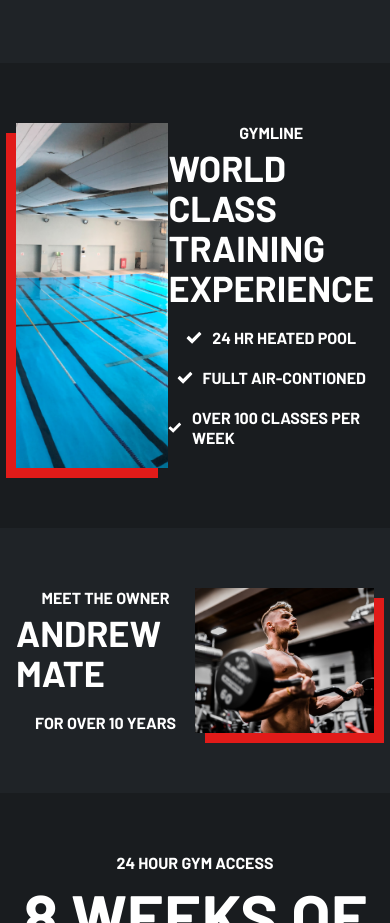
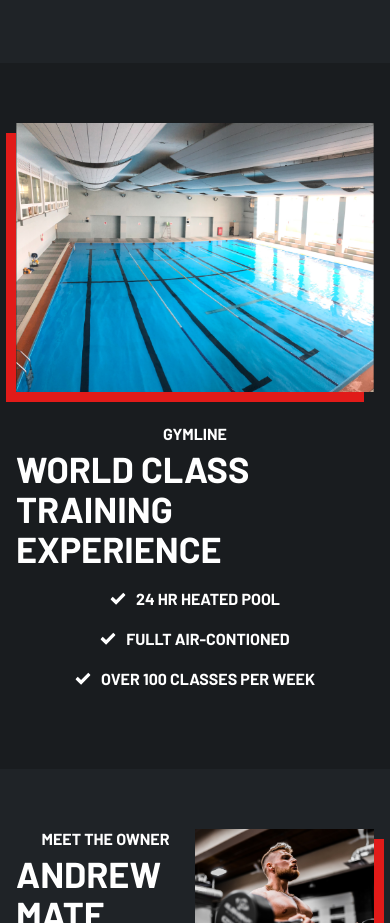
Before and after one commit to mertcancet/gym-template, a Next.js app: page / in a window 390 px wide. Shown: the part 969-1892 px from the top of the page. Built offline with nearby package versions, Linux system fonts and the light colour scheme.

Commit message:
add responsive changes

```diff
--- a/components/WorldClassSection.jsx
+++ b/components/WorldClassSection.jsx
@@ -55,6 +55,10 @@ const Grid = styled('div', {
   display: 'grid',
   gridTemplateColumns: 'repeat(2,1fr)',
   justifyItems: 'center',
+  '@mdMax': {
+    gridTemplateColumns: '1fr',
+    gap: 32,
+  },
 });
 
 const ImageWrapper = styled('div', {
```
